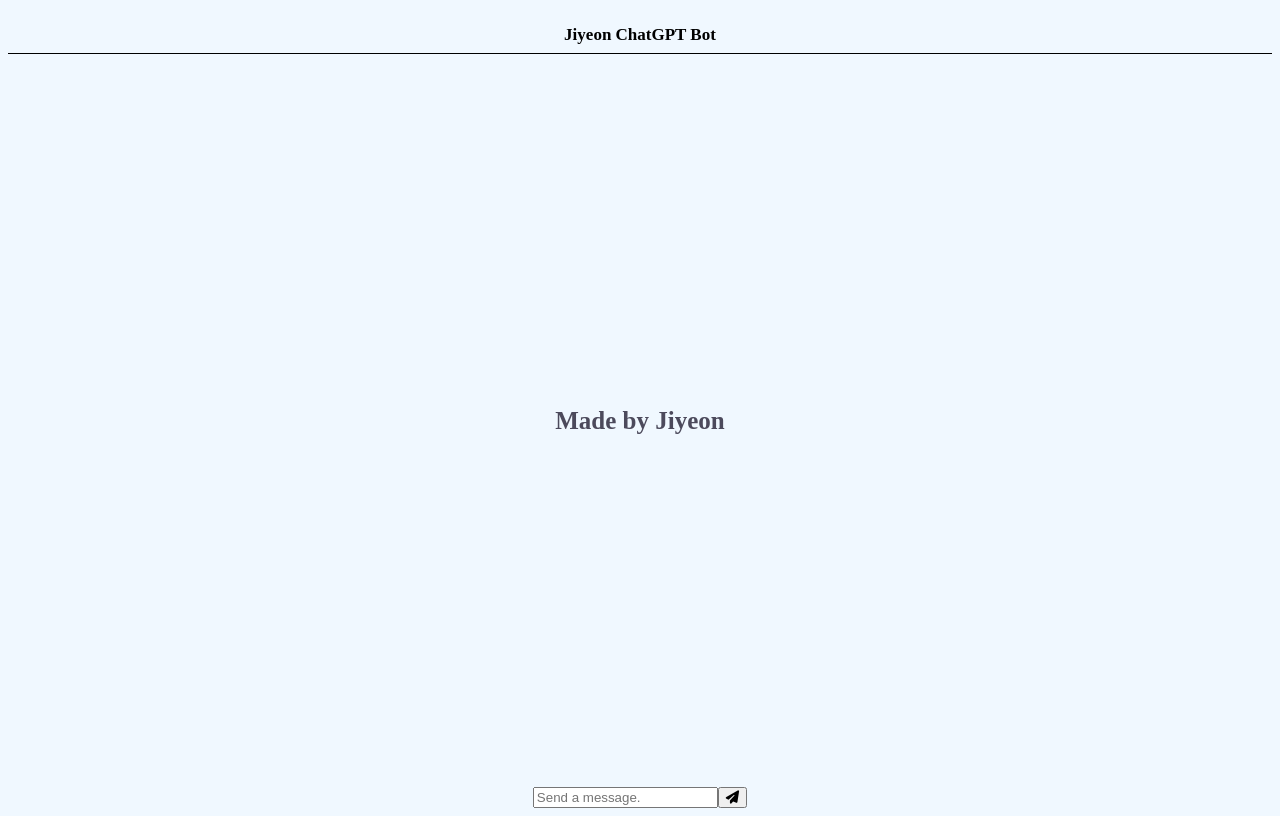
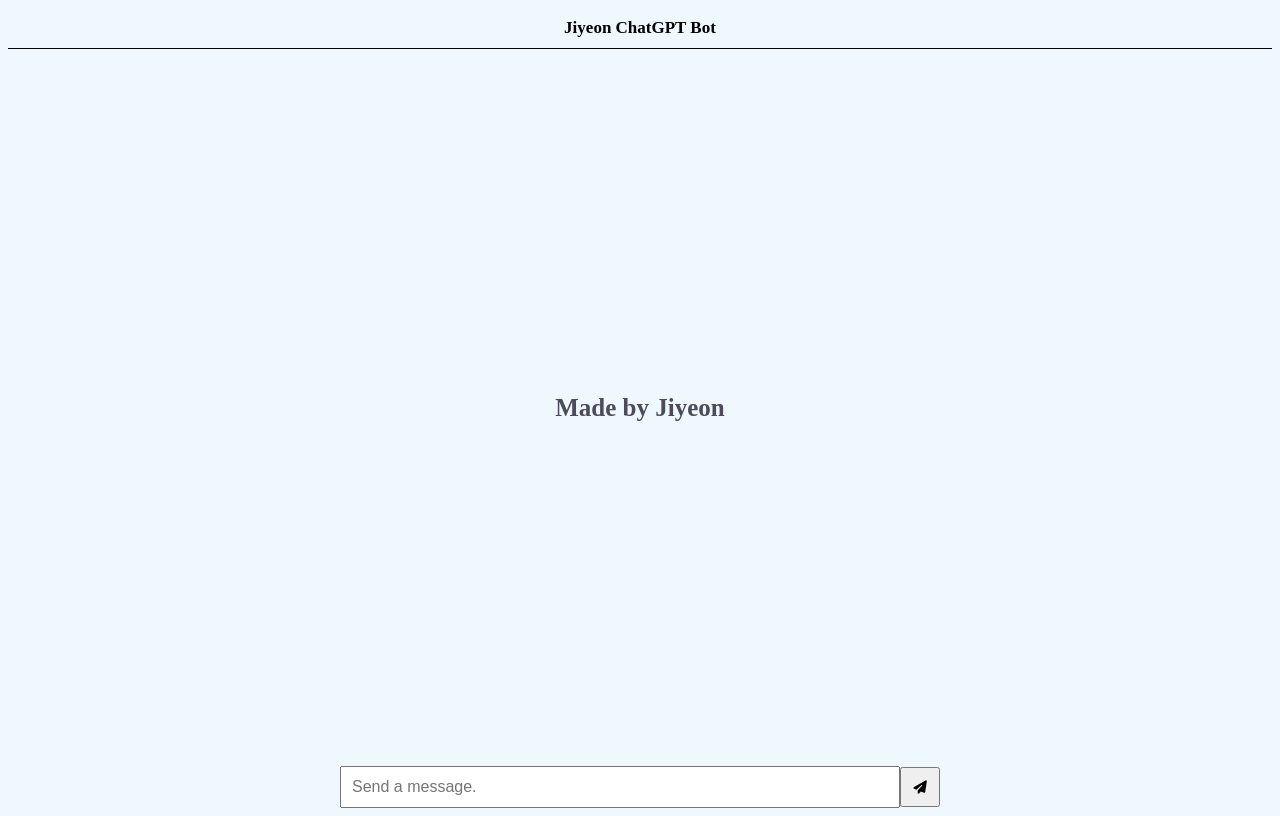
Before and after one commit to nJiyeon/2024-fw-haedal-bootcamp, a plain HTML site: page ChatGPT-bot/index.html in a window 1280 px wide. Drawn offline with Linux system fonts and the light colour scheme; a web font is replaced by a local one.

Commit message:
edit css file

```diff
--- a/ChatGPT-bot/style.css
+++ b/ChatGPT-bot/style.css
@@ -11,15 +11,15 @@ body{
 }
 .header{
     display: flex;
-    align-items: enter;
+    align-items: center;
     justify-content: center;
     color:black;
     border-bottom: 1px solid black;
-    height: 45px;
+    height: 40px;
 }
 .header h3{
     font-size: 17px;
-    font-weight: 600;
+    font-weight: 800;
 }
 
 .info{
@@ -37,8 +37,22 @@ body{
     /* 마우스 올리면 색 바뀌도록 하는 설정 */
     color: black;
 }
-.input-container{
+.input-container {
     display: flex;
-    align-items: cetnter;
+    align-items: center;
     justify-content: center;
+    width: 100%; /* 가로 폭을 100%로 설정 */
+    max-width: 600px; /* 최대 너비를 제한 */
+    margin: 0 auto; /* 중앙에 위치하도록 설정 */
 }
+
+input {
+    width: 90%; /* 버튼을 제외한 공간에 가득 차도록 설정 */
+    padding: 10px; /* padding으로 검색창을 좀 더 크게 보이게 */
+    font-size: 16px; /* 글자 크기를 키워서 더 보기 좋게 */
+}
+
+button {
+    width: 40px; /* 버튼의 크기를 설정 */
+    height: 40px; /* 버튼의 높이도 일치시키기 */
+}
```
